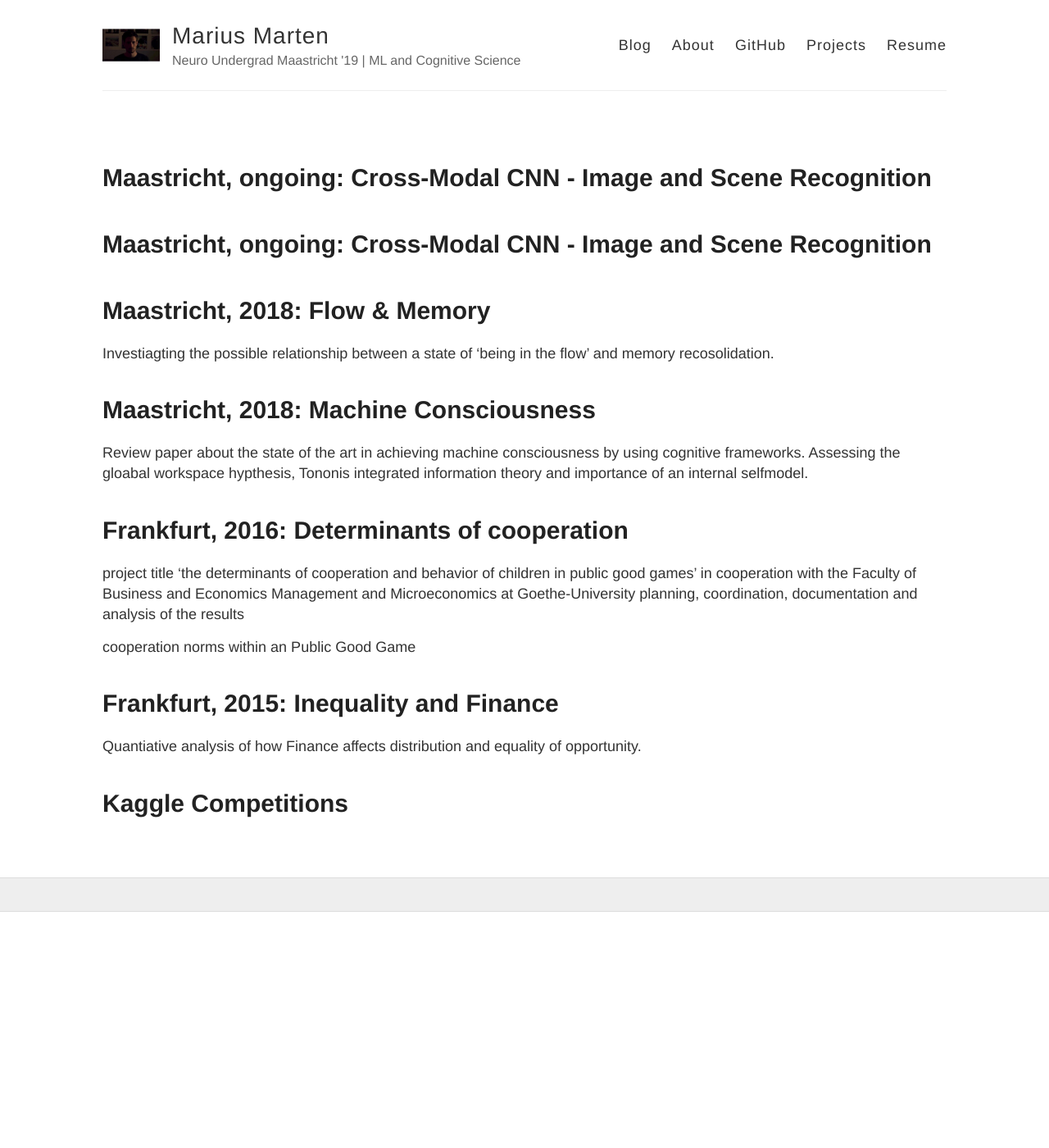
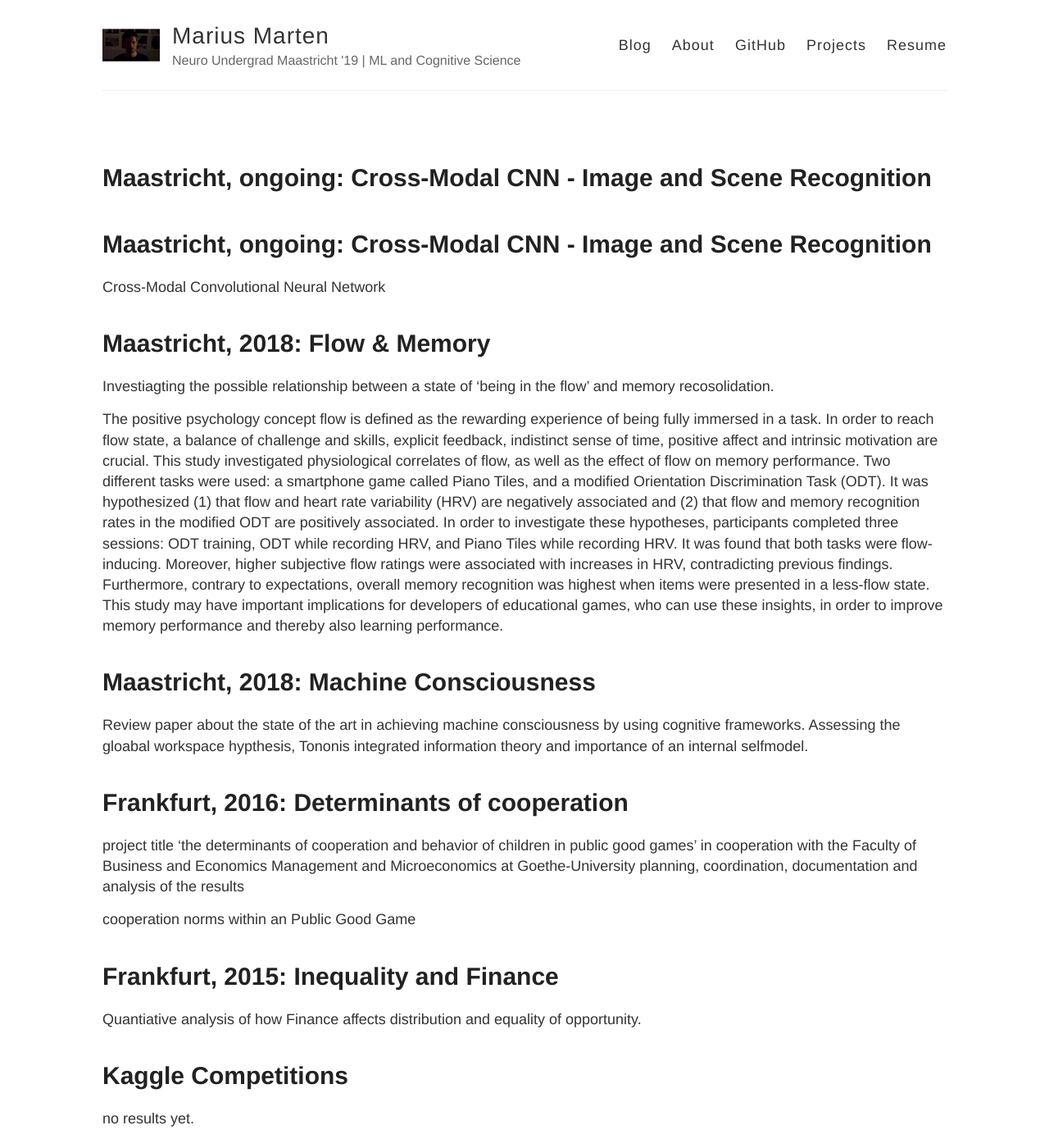
Before and after one commit to Mariusmarten/mariusmarten.github.io, a Jekyll site: the page built from projects.md, in a window 1280 px wide and 1400 px high. Shown: the whole window at 82% size. Built offline with Jekyll 4.4.1, drawn with Linux system fonts in a browser that asks for light colours; our own code applies the rules of GitHub Pages for plain Markdown files.

Commit message:
Update projects.md

```diff
--- a/projects.md
+++ b/projects.md
@@ -5,10 +5,14 @@ permalink: /projects/
 
 Maastricht, ongoing: Cross-Modal CNN - Image and Scene Recognition
 ====================
+Cross-Modal Convolutional Neural Network
+
 
 Maastricht, 2018: Flow & Memory
 ====================
 Investiagting the possible relationship between a state of 'being in the flow' and memory recosolidation.
+
+The positive psychology concept flow is defined as the rewarding experience of being fully immersed in a task. In order to reach flow state, a balance of challenge and skills, explicit feedback, indistinct sense of time, positive affect and intrinsic motivation are crucial. This study investigated physiological correlates of flow, as well as the effect of flow on memory performance. Two different tasks were used: a smartphone game called Piano Tiles, and a modified Orientation Discrimination Task (ODT). It was hypothesized (1) that flow and heart rate variability (HRV) are negatively associated and (2) that flow and memory recognition rates in the modified ODT are positively associated. In order to investigate these hypotheses, participants completed three sessions: ODT training, ODT while recording HRV, and Piano Tiles while recording HRV. It was found that both tasks were flow-inducing. Moreover, higher subjective flow ratings were associated with increases in HRV, contradicting previous findings. Furthermore, contrary to expectations, overall memory recognition was highest when items were presented in a less-flow state. This study may have important implications for developers of educational games, who can use these insights, in order to improve memory performance and thereby also learning performance.
 
 
 Maastricht, 2018: Machine Consciousness
@@ -18,8 +22,6 @@ Review paper about the state of the art in achieving machine consciousness by us
 
 Frankfurt, 2016: Determinants of cooperation
 ====================
-
-
 project title ‘the determinants of cooperation and behavior of children in public good games’
 in cooperation with the Faculty of Business and Economics Management and Microeconomics at Goethe-University
 planning, coordination, documentation and analysis of the results
@@ -33,3 +35,4 @@ Quantiative analysis of how Finance affects distribution and equality of opportu
 
 Kaggle Competitions
 ====================
+no results yet.
```
